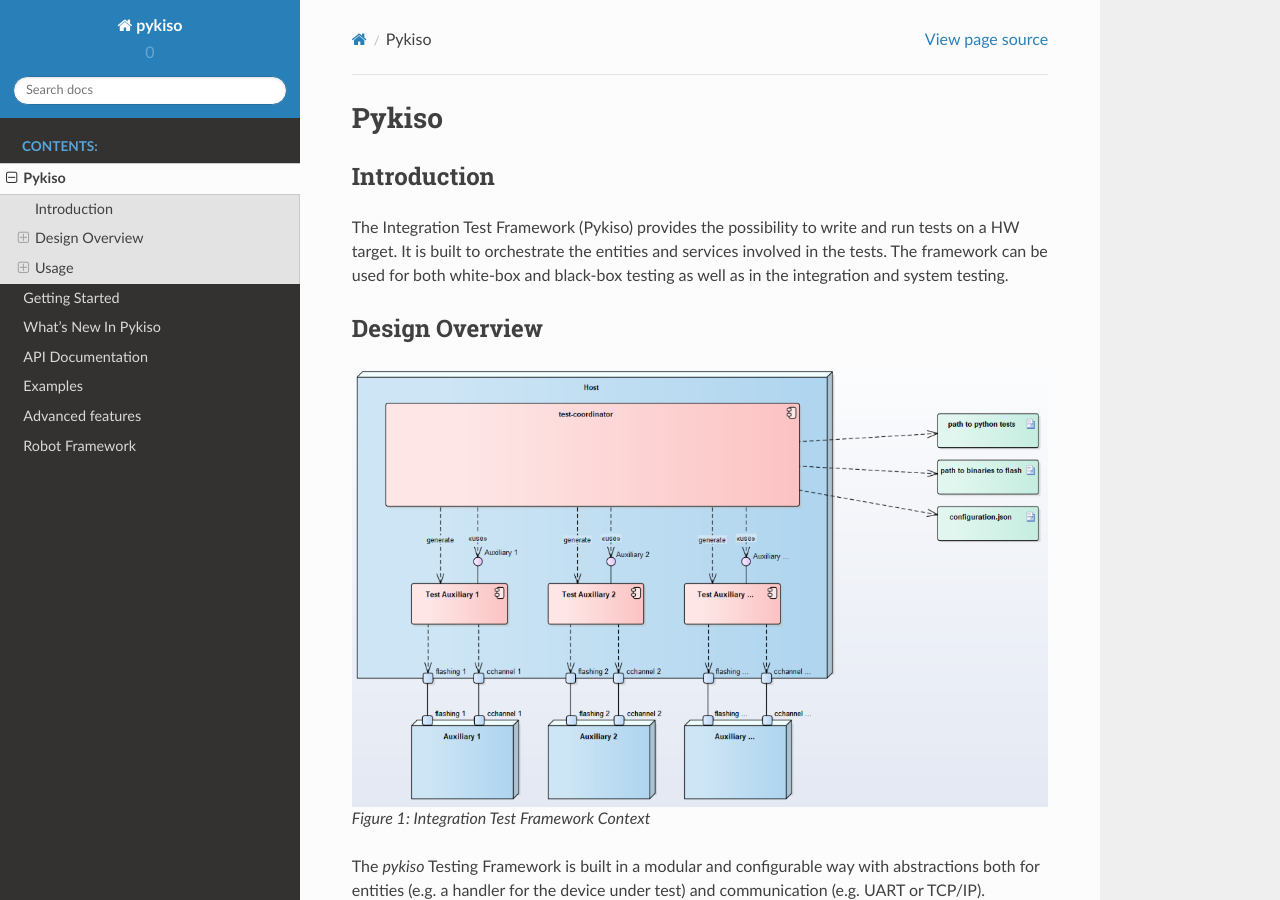
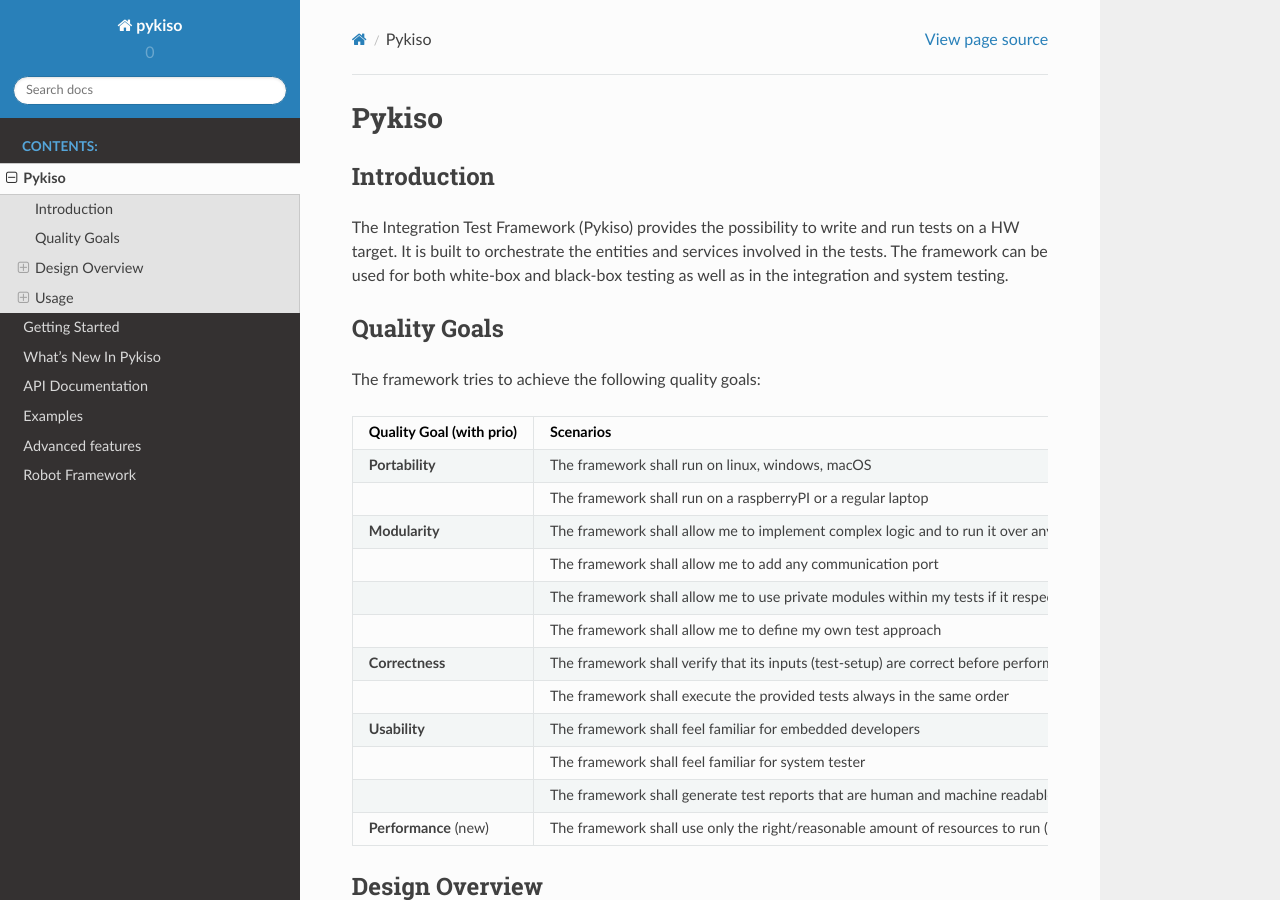
Before and after one commit to eclipse/kiso-testing, a Sphinx documentation site: the page built from docs/introduction/integration_test.rst, in a window 1280 px wide and 900 px high. Built offline with Sphinx 7.4.7 and the Read the Docs theme 2.0.0, drawn with Linux system fonts in a browser that asks for light colours.

Commit message:
docs: Add quality goals

```diff
--- a/docs/introduction/integration_test.rst
+++ b/docs/introduction/integration_test.rst
@@ -9,6 +9,39 @@
 services involved in the tests. The framework can be used for both
 white-box and black-box testing as well as in the integration and system
 testing.
+
+Quality Goals
+-------------
+The framework tries to achieve the following quality goals:
+
++---------------------------+----------------------------------------------------------------------------------------------------+
+| Quality Goal (with prio)  | Scenarios                                                                                          |
++===========================+====================================================================================================+
+| **Portability**           | The framework shall run on linux, windows, macOS                                                   |
++---------------------------+----------------------------------------------------------------------------------------------------+
+|                           | The framework shall run on a raspberryPI or a regular laptop                                       |
++---------------------------+----------------------------------------------------------------------------------------------------+
+| **Modularity**            | The framework shall allow me to implement complex logic and to run it over any communication port  |
++---------------------------+----------------------------------------------------------------------------------------------------+
+|                           | The framework shall allow me to add any communication port                                         |
++---------------------------+----------------------------------------------------------------------------------------------------+
+|                           | The framework shall allow me to use private modules within my tests if it respects its APIs        |
++---------------------------+----------------------------------------------------------------------------------------------------+
+|                           | The framework shall allow me to define my own test approach                                        |
++---------------------------+----------------------------------------------------------------------------------------------------+
+| **Correctness**           | The framework shall verify that its inputs (test-setup) are correct before performing any test     |
++---------------------------+----------------------------------------------------------------------------------------------------+
+|                           | The framework shall execute the provided tests always in the same order                            |
++---------------------------+----------------------------------------------------------------------------------------------------+
+| **Usability**             | The framework shall feel familiar for embedded developers                                          |
++---------------------------+----------------------------------------------------------------------------------------------------+
+|                           | The framework shall feel familiar for system tester                                                |
++---------------------------+----------------------------------------------------------------------------------------------------+
+|                           | The framework shall generate test reports that are human and machine readable                      |
++---------------------------+----------------------------------------------------------------------------------------------------+
+| **Performance** (new)     | The framework shall use only the right/reasonable amount of resources to run (real-time timings)   |
++---------------------------+----------------------------------------------------------------------------------------------------+
+
 
 Design Overview
 ---------------
```
